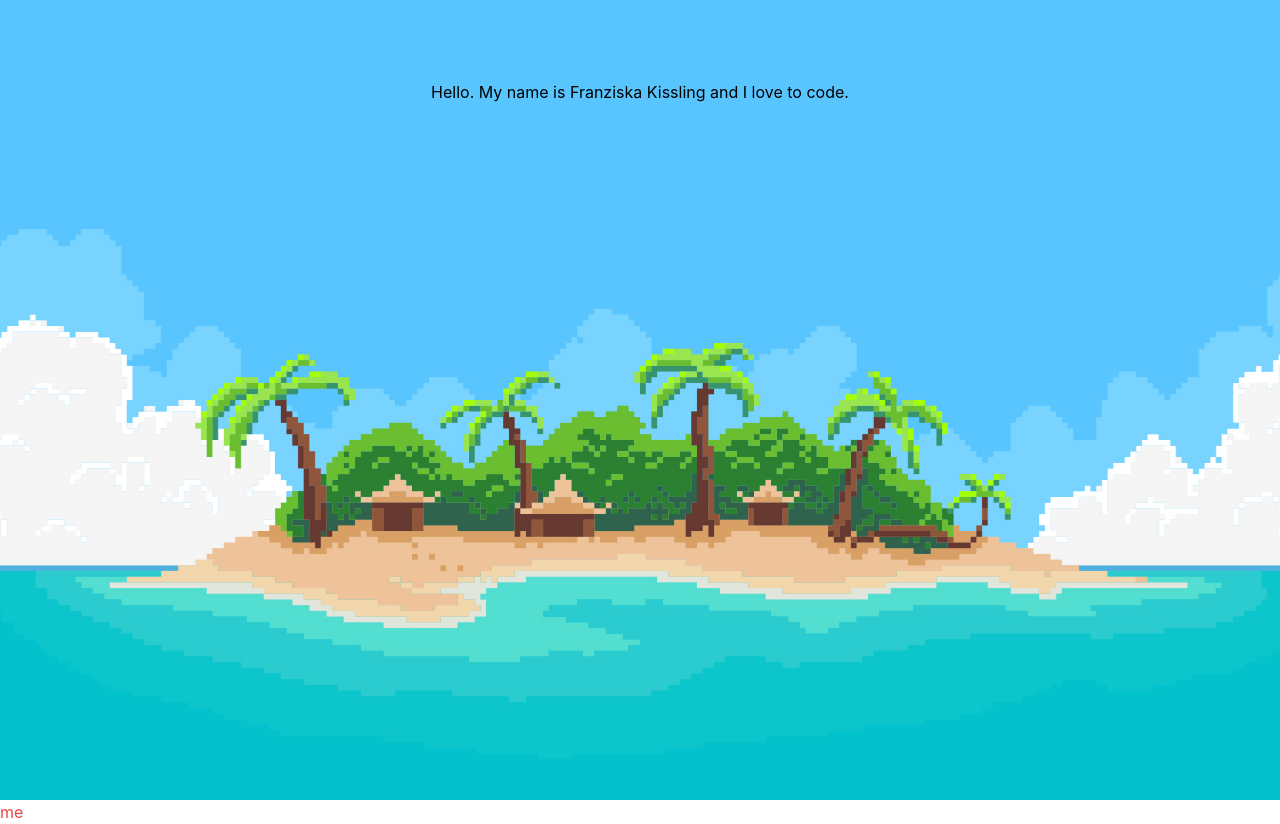
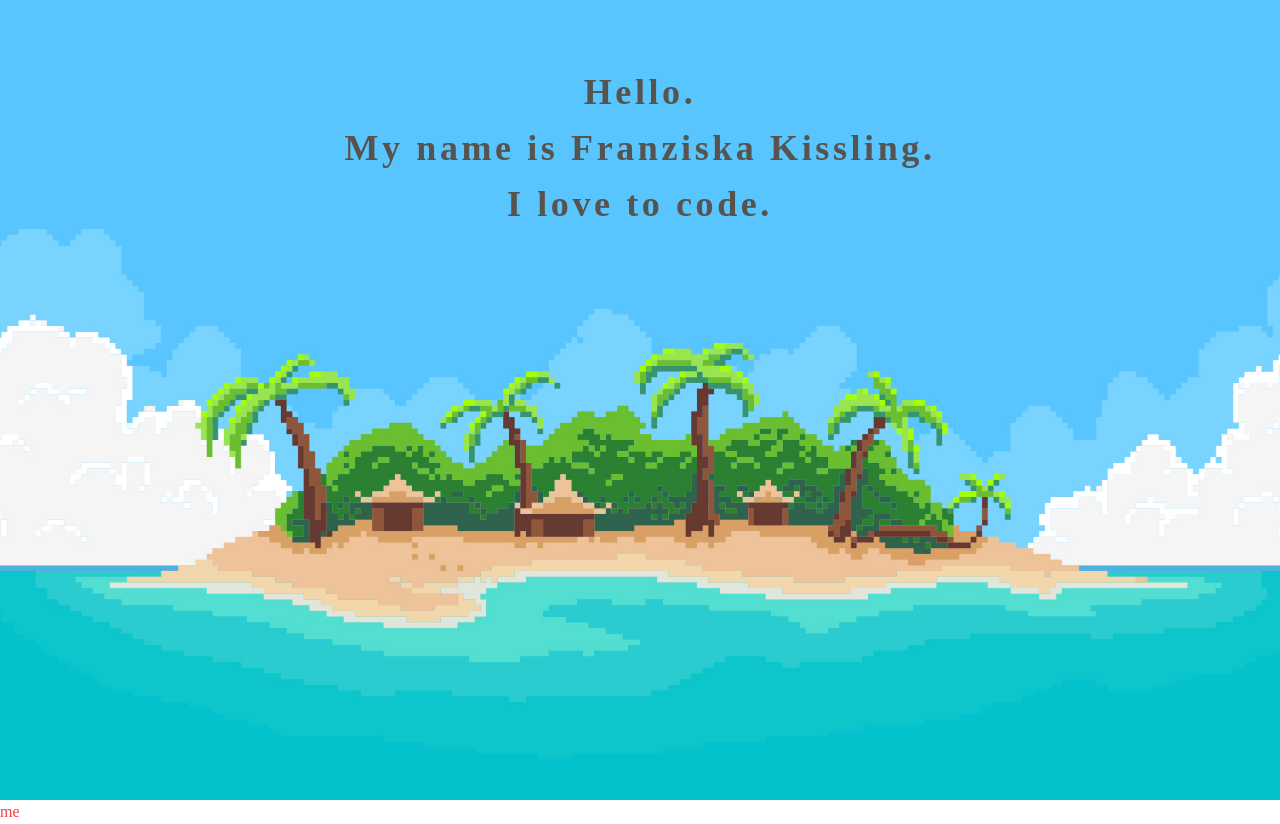
Before and after one commit to FrankieSlinn/frankissling, a React (Create React App) app: page /#/ in a window 1280 px wide. Built offline with nearby package versions, Linux system fonts and the light colour scheme.

Commit message:
Format Text

```diff
--- a/src/Components/Homepage/Homepage.js
+++ b/src/Components/Homepage/Homepage.js
@@ -6,8 +6,9 @@ const island = require('../../images/island.jpg');
 export default function Homepage() {
   return (
     <div className="h-screen flex items-center justify-center bg-cover bg-center bg-no-repeat" style={{ backgroundImage: `url(${island})` }}>
-
-  <p className="absolute top-20 font-handjet">Hello. My name is Franziska Kissling and I love to code.</p>
+<p className="tracking-widest font-handjet font-bold absolute top-16  text-4xl text-center leading-[3.5rem]" >
+  Hello.<br />My name is Franziska Kissling.<br /> I love to code.
+</p>
 </div>
 
 
--- a/src/index.css
+++ b/src/index.css
@@ -1,16 +1,31 @@
-body {
-  margin: 0;
-  font-family: -apple-system, BlinkMacSystemFont, 'Segoe UI', 'Roboto', 'Oxygen',
-    'Ubuntu', 'Cantarell', 'Fira Sans', 'Droid Sans', 'Helvetica Neue',
-    sans-serif;
-  -webkit-font-smoothing: antialiased;
-  -moz-osx-font-smoothing: grayscale;
-}
-
-code {
-  font-family: source-code-pro, Menlo, Monaco, Consolas, 'Courier New',
-    monospace;
-}
 @tailwind base;
 @tailwind components;
 @tailwind utilities;
+
+@import url('https://fonts.googleapis.com/css2?family=Handjet&family=Lobster&family=Londrina+Shadow&family=Moon+Dance&family=Rubik:wght@500;600;700&family=Sono&family=Source+Code+Pro&display=swap');
+
+body {
+  margin: 0;
+
+}
+  html {
+    font-family: Handjet, cursive;
+
+  }
+  @tailwind base;
+  @layer base {
+    html {
+      font-family: Handjet, cursive;
+      @apply text-stone-600;
+
+    }
+  }
+
+  @keyframes cursorAnimation {
+    0%, 100% {
+      opacity: 1;
+    }
+    50% {
+      opacity: 0;
+    }
+  }
--- a/tailwind.config.js
+++ b/tailwind.config.js
@@ -2,11 +2,14 @@
 module.exports = {
   content: ["./src/**/*.{js,jsx,ts,tsx}"],
   theme: {
-    extend: {},
+    extend: {
+
+    },
   },
   plugins: [],
   darkMode: "class",
   fontFamily: {
+    'allura': ['Allura'],
     'handjet': ['Handjet']
   },
 };
```
